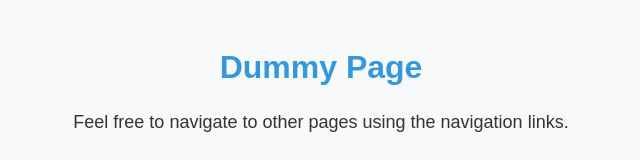
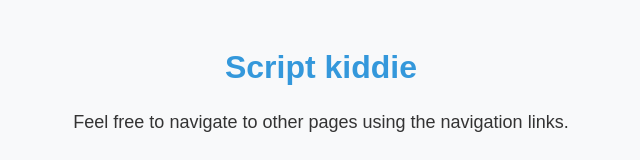
Before and after one commit to pranay-root/simple_web_challenge, a plain HTML site: page admin.html in a window 1280 px wide. Shown: the top 160 px of the page, without its empty margins (319-959 px from the left). Drawn offline with Linux system fonts and the light colour scheme.

Commit message:
changed h1

```diff
--- a/admin.html
+++ b/admin.html
@@ -24,7 +24,7 @@
     </style>
 </head>
 <body>
-    <h1>Dummy Page</h1>
+    <h1>Script kiddie</h1>
     <p>Feel free to navigate to other pages using the navigation links.</p>
     <p style="color: #e74c3c;">Haha! You won't find any hints here. Check other pages.</p>
 </body>
```
